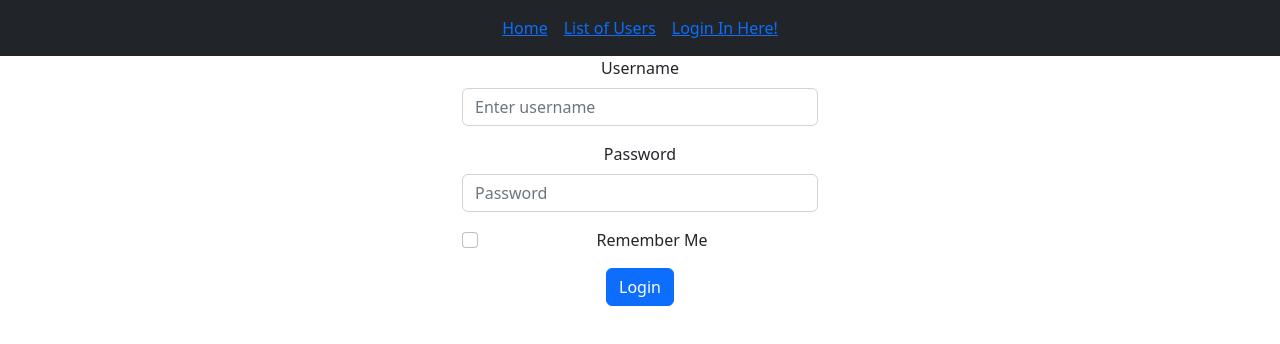
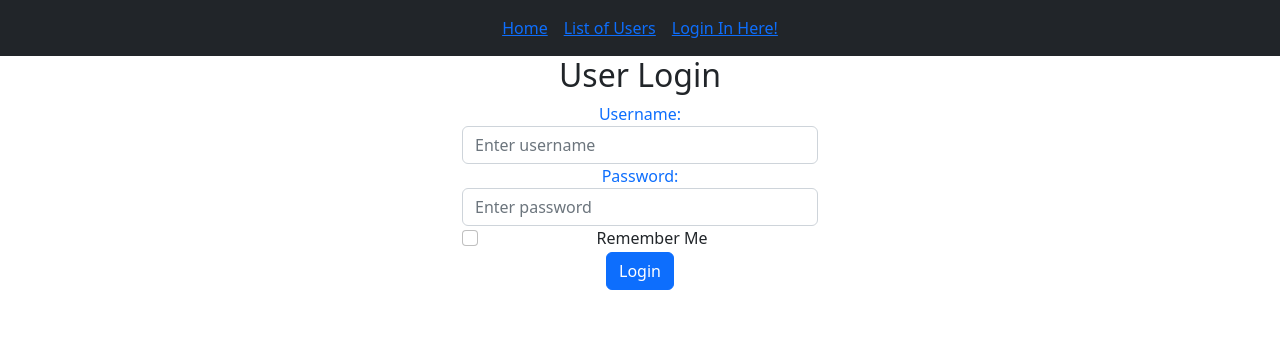
Before and after one commit to CrazyJokes-dev/StuffStash, a React (Create React App) app in the folder Stuff-Stash/client/: page /login in a window 1280 px wide. Shown: the top 344 px of the page. Built offline with nearby package versions, Linux system fonts and the light colour scheme.

Commit message:
Style: Changed form from bootstrap to html to adjust * changed code * fixed spacing and wording * centered text * changed coloring of labels

```diff
--- a/Stuff-Stash/client/src/Pages/login.js
+++ b/Stuff-Stash/client/src/Pages/login.js
@@ -1,4 +1,4 @@
-import { Button, Form } from "react-bootstrap";
+import React from "react";
 
 function UserLogin() {
   return (
@@ -6,23 +6,50 @@ function UserLogin() {
       <div class="row">
         <div class="col-sm"></div>
         <div class="col-sm">
-          <Form>
-            <Form.Group className="mb-3" controlId="formUsername">
-              <Form.Label>Username</Form.Label>
-              <Form.Control type="username" placeholder="Enter username" />
-            </Form.Group>
+          <h2>User Login</h2>
+          <form action="/action_page.php">
+            <div class="form-group">
+              <label for="Username" class="text-primary">
+                Username:
+              </label>
+              <input
+                type="Username"
+                class="form-control"
+                id="Username"
+                placeholder="Enter username"
+                name="Username"
+              />
+            </div>
 
-            <Form.Group className="mb-3" controlId="formBasicPassword">
-              <Form.Label>Password</Form.Label>
-              <Form.Control type="password" placeholder="Password" />
-            </Form.Group>
-            <Form.Group className="mb-3" controlId="formKeepLoggedIn">
-              <Form.Check type="checkbox" label="Remember Me" />
-            </Form.Group>
-            <Button variant="primary" type="submit">
+            <div class="form-group">
+              <label for="pwd" class="text-primary">
+                Password:
+              </label>
+              <input
+                type="password"
+                class="form-control"
+                id="pwd"
+                placeholder="Enter password"
+                name="pwd"
+              />
+            </div>
+
+            <div class="form-check">
+              <input
+                class="form-check-input"
+                type="checkbox"
+                value=""
+                id="defaultCheck1"
+              />
+              <label class="form-check-label" for="stay logged in">
+                Remember Me
+              </label>
+            </div>
+
+            <button type="login" class="btn btn-primary">
               Login
-            </Button>
-          </Form>
+            </button>
+          </form>
         </div>
         <div class="col-sm"></div>
       </div>
```
